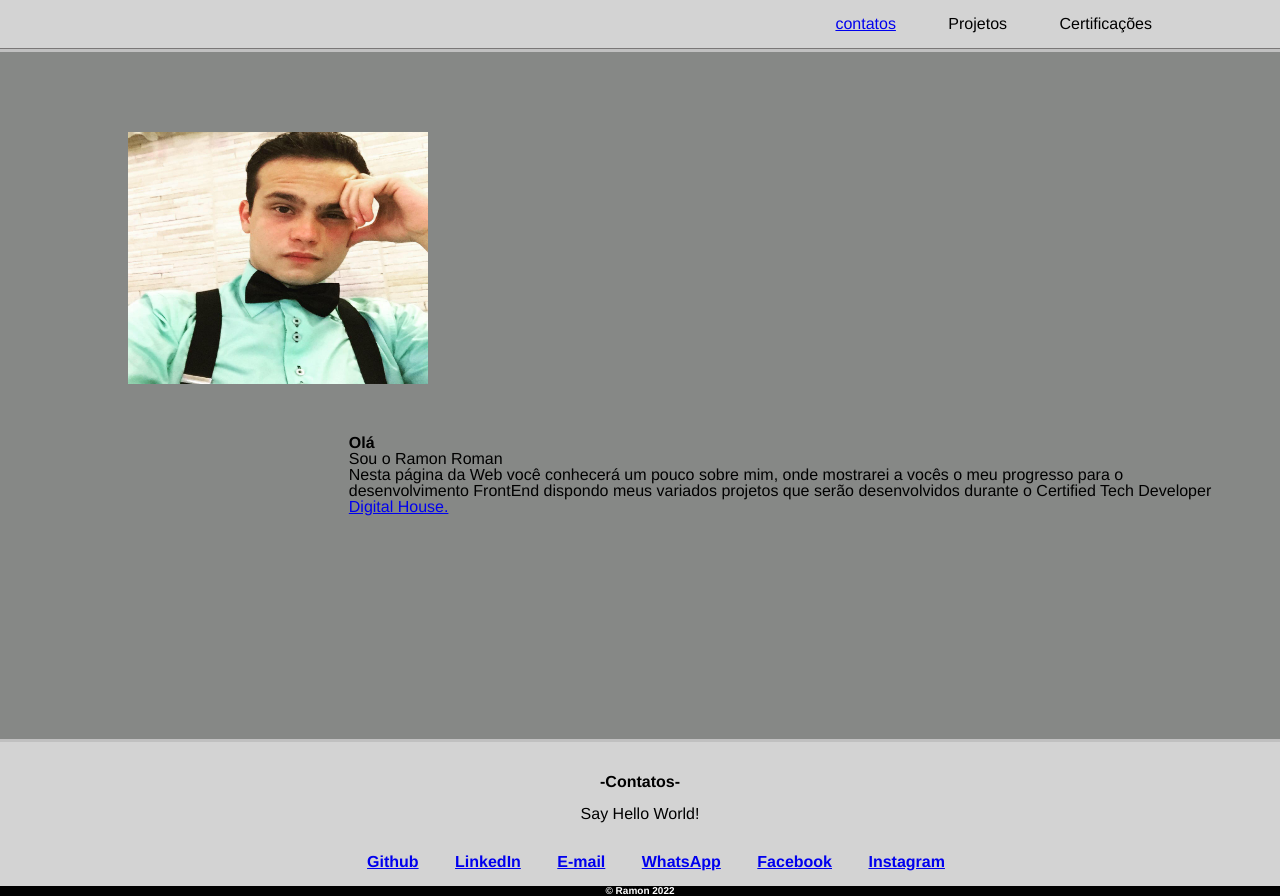
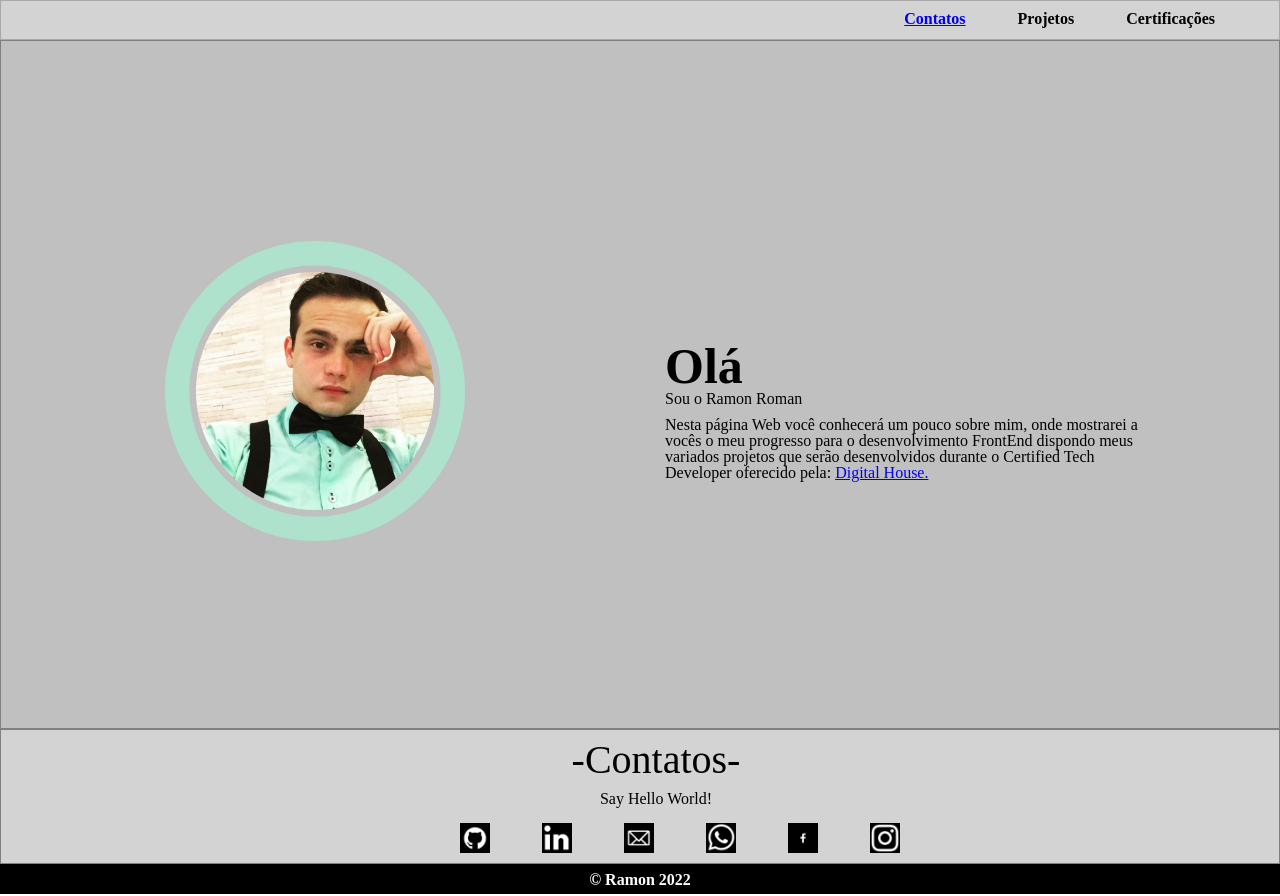
Before and after one commit to ramonroman/repository, a plain HTML site: page index.html in a window 1280 px wide. Drawn offline with Linux system fonts and the light colour scheme.

Commit message:
Css reestruturado. Página reestrutuda. Inclusão de img nos links.

```diff
--- /dev/null
+++ b/css/bkp.css
@@ -0,0 +1,107 @@
+.container {
+    padding-right: 10%;
+    padding-left: 10%;
+}
+
+body {
+    font-family: Helvetica, sans-serif;
+}
+
+header{
+    background-color: #D3D3D3;
+}
+
+header li {
+    display: inline-block;
+    margin-left: 3em;
+}
+
+header{
+    border-bottom: 1px solid rgb(121, 119, 119);
+    padding-top: 1em;
+    padding-bottom: 1em;
+    text-align: right;
+}
+
+h1 {
+    font-size: 2em;
+
+}
+
+.apresentacao{
+    background-color: rgb(134, 136, 134);
+    padding-top: 5em;
+    padding-right: 3em;
+    border-top:3px solid silver;
+  }
+
+
+
+.rosto img{
+    display:block;
+    float:left;
+    width: 100%;
+    max-width: 300px;
+    padding-bottom: 3em;
+    width: 300px;
+    height: 300px;
+    padding-bottom: 3em;
+
+}
+
+.bio{
+    margin-left: 20%;
+    padding-bottom: 14em ;
+    text-align: justify;
+    display: block;
+}
+
+.bio h1{
+    font-weight: bold;
+    font-size: 30px;
+}
+
+footer{
+    padding-top: 2em;
+    padding-bottom: 2em;
+    text-align: center;
+    border-top:3px solid silver;
+}
+
+footer li{
+    display: inline-block;
+    margin-left: 2em;
+}
+
+.contatos{
+    background-color:#D3D3D3 ;
+}
+
+.contatos p{
+    margin-bottom: 1em;
+}
+
+.contatos h2{
+    font-weight: bold;
+    margin-bottom: 1em;
+    margin-top: 1em;
+
+}
+
+.contatos li{
+    margin-top: 1em;
+    font-weight: 600;
+}
+
+footer{
+    padding-top: 1em;
+    padding-bottom: 1em;
+}
+
+#copyright{
+    text-align: center;
+    color: rgb(255, 255, 255);
+    font-weight: bolder;
+    background-color: black;
+    font-size: 10px;
+}
--- a/css/index.css
+++ b/css/index.css
@@ -1,5 +1,5 @@
 * {
-    box-sizing: border-box;
+    box-sizing:border-box;
 }
 
 .clearfix{
@@ -7,113 +7,91 @@
 }
 
 .container {
-    padding-right: 10%;
-    padding-left: 10%;
+    padding-right: 5%;
+    padding-left: 5%;
 }
 
-body {
-    font-family: Helvetica, sans-serif;
+header li{
+    display: inline-block;
+    margin-left: 3em;
+    margin-top: 10px;
+    font-weight: bolder;
 }
 
-header{
-    background-color: #D3D3D3;
+.wrapper_header{
+    height: 40px;
+    border: 1px solid darkgray;
+    text-align: right;
+    background-color: lightgray;
 }
 
-header li {
-    display: inline-block;
-    margin-left: 3em;
+.wrapper_body{
+    position: relative;
+    height: 689px;
+    background-color: silver;
+    border:1px solid gray;
 }
 
-header{
-    border-bottom: 1px solid rgb(121, 119, 119);
-    padding-top: 1em;
-    padding-bottom: 1em;
-    text-align: right;
+.wrapper_body img{
+    display: block;
+    margin-top: 200px;
+    margin-left: 100px;
 }
 
-h1 {
-    font-size: 2em;
-    text-align: center;
-}
-
-.apresentacao{
-    background-color: rgb(134, 136, 134);
-    padding-top: 5em;
-    padding-right: 3em;
-    border-top:3px solid silver;
-  }
-
-
-.apresentacao img{
-    width: 300px;
-    height: 300px;
-    padding-bottom: 3em;
-
-}
-
-.apresentacao h2{
+.wrapper_body > .bio > h1{
+    font-size: 50px;
+    display: block;
+    margin-top: 300px;
     font-weight: bold;
 }
 
-.rosto{
-    float:left;
-    width: 100%;
-    vertical-align: baseline;
-
+.wrapper_body .bio p{
+    display: block;
+    margin-left: 200px;
+    margin-bottom: 10px;
 }
 
-.bio{
-    margin-left: 20%;
-    padding-bottom: 14em ;
-
+.rosto img{
+    float: left;
+    max-width: 300px;
+    margin-right: 200px;
 }
 
-section img{
-    width: 100%;
-    max-width: 300px;
+.wrapper_bottom{
+    position: relative;
+    height: 135px;
+    background-color: lightgray;
+    border: solid 1px gray;
 }
 
-footer{
-    padding-top: 2em;
-    padding-bottom: 2em;
-    text-align: center;
-    border-top:3px solid silver;
+.contatos li{
+    display: inline-block;
+    margin-left: 3em;
+    margin-top: 1em;
+    padding-bottom:1em ;
 }
 
-footer li{
-    display: inline-block;
+.contatos h2{
+    margin-top: 10px;
+    font-size: 40px;
+}
+
+.contatos p{
+    margin-top: 1px;
+    padding-top: 10px;
+}
+
+.wrapper_bottom footer{
+    position: relative;
+    text-align: center;
     margin-left: 2em;
 }
 
-.contatos{
-    background-color:#D3D3D3 ;
+#copyright{
+    height: 30px;
+    background-color: black;
+    text-align: center;
+    color: white;
+    font-weight: bolder;
+    padding-top: 0.5em ;
 }
-
-.contatos p{
-    margin-bottom: 1em;
-}
-
-.contatos h2{
-    font-weight: bold;
-    margin-bottom: 1em;
-    margin-top: 1em;
-
-}
-
-.contatos li{
-    margin-top: 1em;
-    font-weight: 600;
-}
-
-footer{
-    padding-top: 1em;
-    padding-bottom: 1em;
-}
-
-#copyright{
-    text-align: center;
-    color: rgb(255, 255, 255);
-    font-weight: bolder;
-    background-color: black;
-    font-size: 10px;
-}
--- /dev/null
+++ b/css/teste.css
@@ -0,0 +1,13 @@
+.wrapper{
+height: 200px;
+background: rgb(180, 178, 178);
+}
+
+section img{
+    height: 100px;
+    width: 100px;
+    position:absolute;
+    margin-top: 10px;
+    margin-left:50px
+
+}
--- a/index.html
+++ b/index.html
@@ -9,40 +9,44 @@
 
 <body>
 
-    <section>
-        <header class="container ">
+        <header class="container wrapper_header">
             <nav>
                 <ul>
-                    <li><a href="sobre.html">contatos</a></li>
+                    <li><a href="sobre.html">Contatos</a></li>
                     <li>Projetos</li>
                     <li>Certificações</li>
                 </ul>
             </nav>
         </header>
-    </section>
 
-    <section  class="apresentacao container" >
+    <section  class="container wrapper_body" >
         <div class="rosto">
-            <img src="img/FOTO JU.jpg">
+            <img src="img/cinza.jpg">
         </div>
-        <div class="bio">
-            <h2><strong>Olá</strong></h2>
+        <div class="bio container">
+            <h1><strong>Olá</strong></h1>
             <p>Sou o Ramon Roman</p>
-            <p>Nesta página da Web você conhecerá um pouco sobre mim, onde mostrarei a vocês o meu progresso para o desenvolvimento FrontEnd dispondo meus variados projetos que serão desenvolvidos durante o Certified Tech Developer <a href="https://www.digitalhouse.com/br/landing/certified-tech-developer-baixar-programa-b?utm_source=google&utm_medium=paidsearch&utm_campaign=lead&utm_term=CTD&utm_content=degree-ctd-degree-pagectd-adresponsive-lead-kwcategory-ctd-all-none-all-other-text-infoproduct-none-1830-all-br-search-none&gclid=CjwKCAjwve2TBhByEiwAaktM1JNyJVYh8_3miXASeRoUIkZrBk9ujA3O85wVh7t4hkuEObkrOM6v_BoCZAMQAvD_BwE" target="blank">Digital House.</a></p>
+            <p>Nesta página Web você conhecerá um pouco sobre mim, onde mostrarei a vocês o meu progresso para o desenvolvimento FrontEnd dispondo meus variados projetos que serão desenvolvidos durante o Certified Tech Developer oferecido pela: <a href="https://www.digitalhouse.com/br/landing/certified-tech-developer-baixar-programa-b?utm_source=google&utm_medium=paidsearch&utm_campaign=lead&utm_term=CTD&utm_content=degree-ctd-degree-pagectd-adresponsive-lead-kwcategory-ctd-all-none-all-other-text-infoproduct-none-1830-all-br-search-none&gclid=CjwKCAjwve2TBhByEiwAaktM1JNyJVYh8_3miXASeRoUIkZrBk9ujA3O85wVh7t4hkuEObkrOM6v_BoCZAMQAvD_BwE" target="blank">Digital House.</a></p>
         </div>
     </section>
 
-    <section class="clearfix">
-        <footer class="contatos container">
+    <section class="wrapper_bottom container ">
+        <footer class="contatos">
             <h2>-Contatos-</h2>
             <p>Say Hello World!</p>
             <ul>
-                <li><a target="blank" href="https://github.com/ramonroman" target="_blank">Github</a></li>
-                <li><a target="blank" href="https://www.linkedin.com/in/ramon-roman-mauri-junior-878160109/">LinkedIn</a></li>
-                <li><a href="mailto:ramon.roman.mauri@gmail.com">E-mail</a></li>
-                <li><a target="blank" href="https://api.whatsapp.com/send?phone=+551940594891&text=sua%20mensagem">WhatsApp</a></li>
-                <li><a target="blank" href="https://www.facebook.com/profile.php?id=100002804443622" target="_blank">Facebook</a></li>
-                <li><a target="blank" href="https://www.instagram.com/ramon_sixx/" target="_blank">Instagram</a></li>
+                <li><a href="https://github.com/ramonroman" target="_blank">
+                    <img src="img/github.png" width="30" alt="Icone Github"></a></li>
+                <li><a target="blank" href="https://www.linkedin.com/in/ramon-roman-mauri-junior-878160109/">
+                    <img src="img/linkedin.png" width="30" alt="Icone Linkedin"></a></li>
+                <li><a href="mailto:ramon.roman.mauri@gmail.com">
+                    <img src="img/mail.png" width="30" alt="Icone de E-mail"></a></li>
+                <li><a target="blank" href="https://api.whatsapp.com/send?phone=+551940594891&text=sua%20mensagem">
+                    <img src="img/whatsapp.png" width="30" alt="Icone do whatsapp"></a></li>
+                <li><a target="blank" href="https://www.facebook.com/profile.php?id=100002804443622" target="_blank">
+                    <img src="img/facebook.png" width="30" alt="Icone Instagram"></a></li>
+                <li><a target="blank" href="https://www.instagram.com/ramon_sixx/" target="_blank">
+                    <img src="img/instagram.png" width="30" alt="Icone Instagram"></a></li>
             </ul>
         </footer>
     </section>
```
Also changed, not shown: teste.html (added, +32 -0 lines), img/FOTO JU.jpg (deleted), img/My project.png (added), img/cinza.jpg (added), img/facebook.png (added), img/frontend1.jpg (deleted), img/github.png (added), img/instagram.png (added), img/linkedin.png (added), img/mail.png (added), img/whatsapp.png (added).
